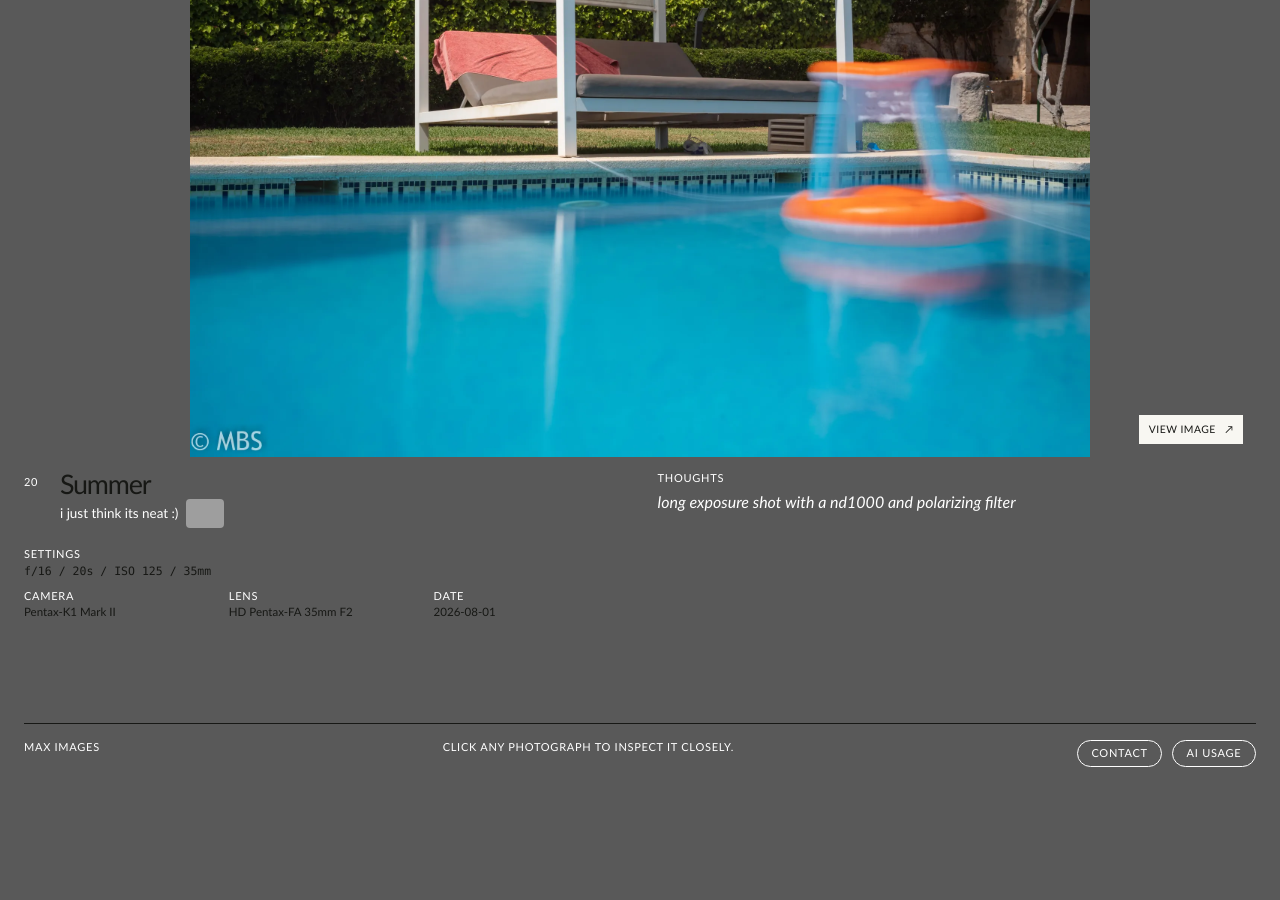
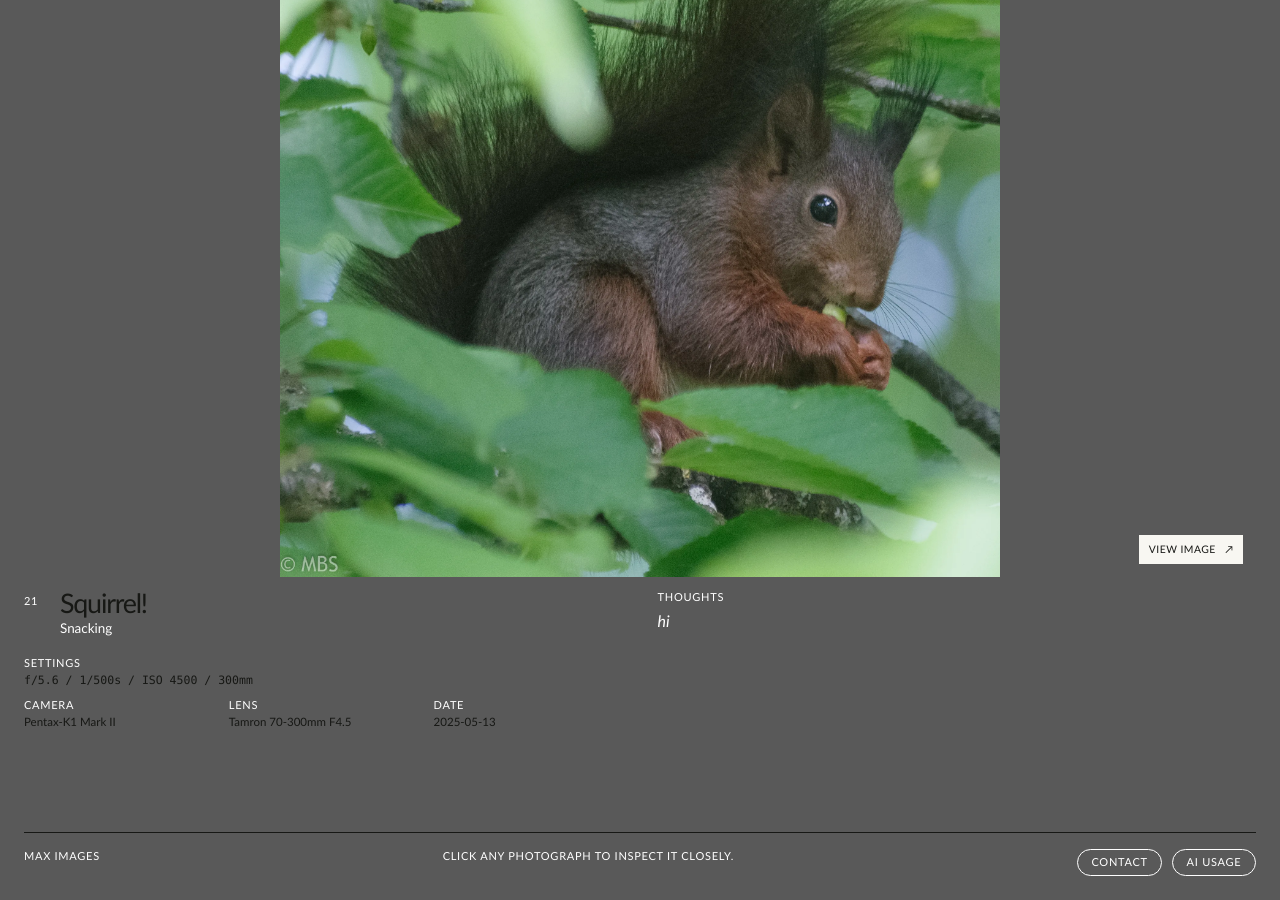
Before and after one commit to Bloodwing1/Bloodwing1.github.io, a Jekyll site: the page built from index.md, in a window 1280 px wide and 900 px high, scrolled down 850 px. Built offline with Jekyll 4.4.1, drawn with Linux system fonts in a browser that asks for light colours; before the commit the page ends 1641 px from its top, so only the background shows below that; some of the changed text lies outside the part shown; grey boxes are pictures that could not be loaded.

Commit message:
Add new photo

```diff
--- a/_data/featured.yml
+++ b/_data/featured.yml
@@ -8,8 +8,7 @@
 # To rotate: move the current `image` path to the top of `past`, set the new
 # `image`, and write a fresh `note`.
 
-image: "/assets/WebPics2/MBS_6830.webp"
-note: "long exposure shot with a nd1000 and polarizing filter"
-meme_gif: "/assets/marge-neat.gif" # tiny gif shown next to the description (delete this line to remove it)
+image: "/assets/WebPics2/MBS_6535.webp"
+note: "hi"
 past:
-  - "/assets/WebPics2/MBS_7640.webp"
+  - "/assets/WebPics2/MBS_6830.webp"
--- a/_data/gallery.yml
+++ b/_data/gallery.yml
@@ -297,4 +297,20 @@ images:
     camera:
       model: "Pentax-K1 Mark II"
       lens: "HD Pentax-FA 35mm F2"
+
+  - title: "Squirrel!"
+    path: "/assets/WebPics2/MBS_6535.webp"
+    description: "Snacking"
+    date: "2025-05-13"
+    width: 2350
+    height: 2350
+    settings:
+      aperture: "f/5.6"
+      shutter_speed: "1/500s"
+      iso: "ISO 4500"
+      focal_length: "300mm"
+    camera:
+      model: "Pentax-K1 Mark II"
+      lens: "Tamron 70-300mm F4.5"
+
 # Page 2 — archive (images in assets/WebPics)
```
Also changed, not shown: assets/WebPics2/MBS_6535.webp (added).
